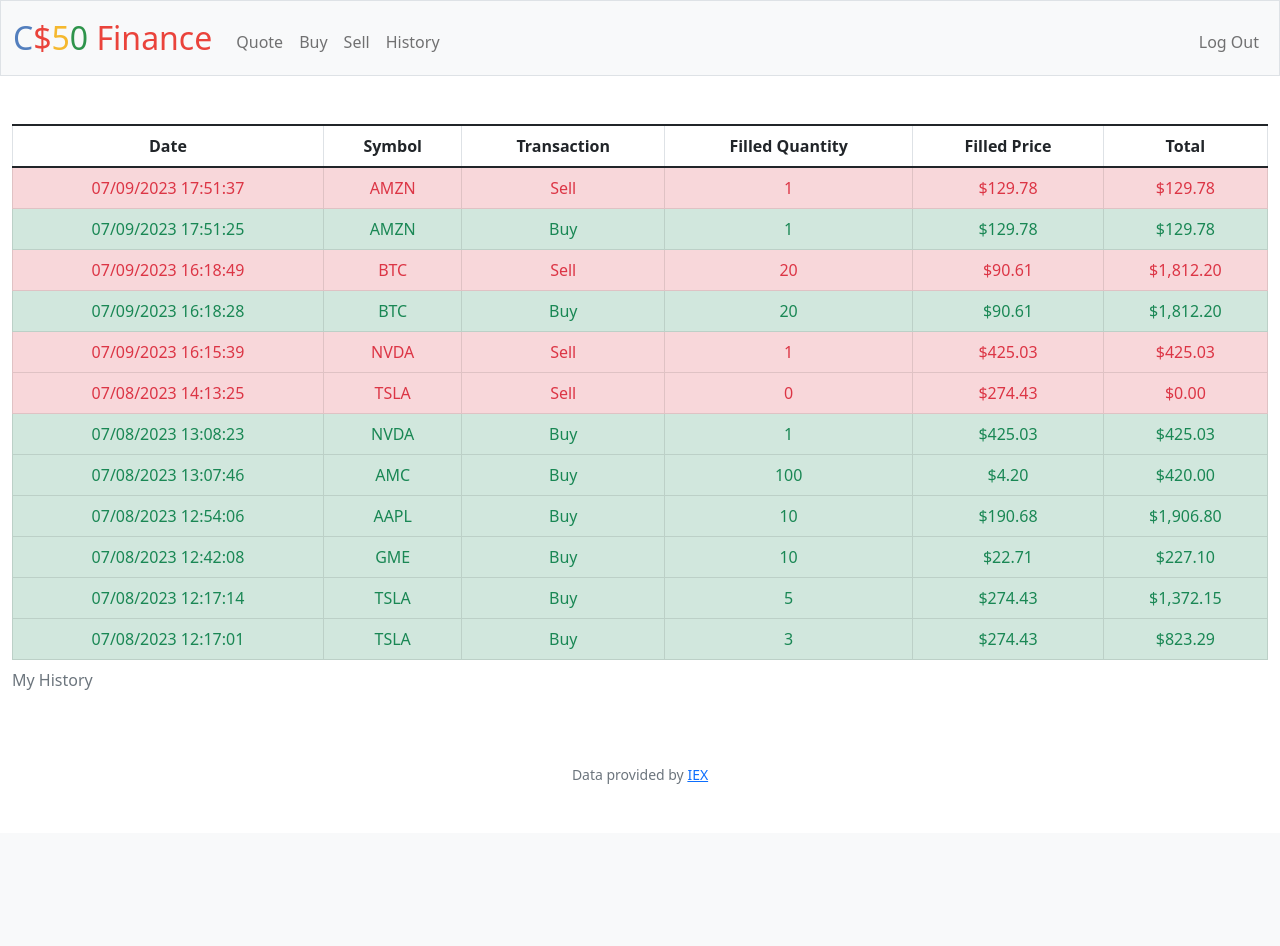
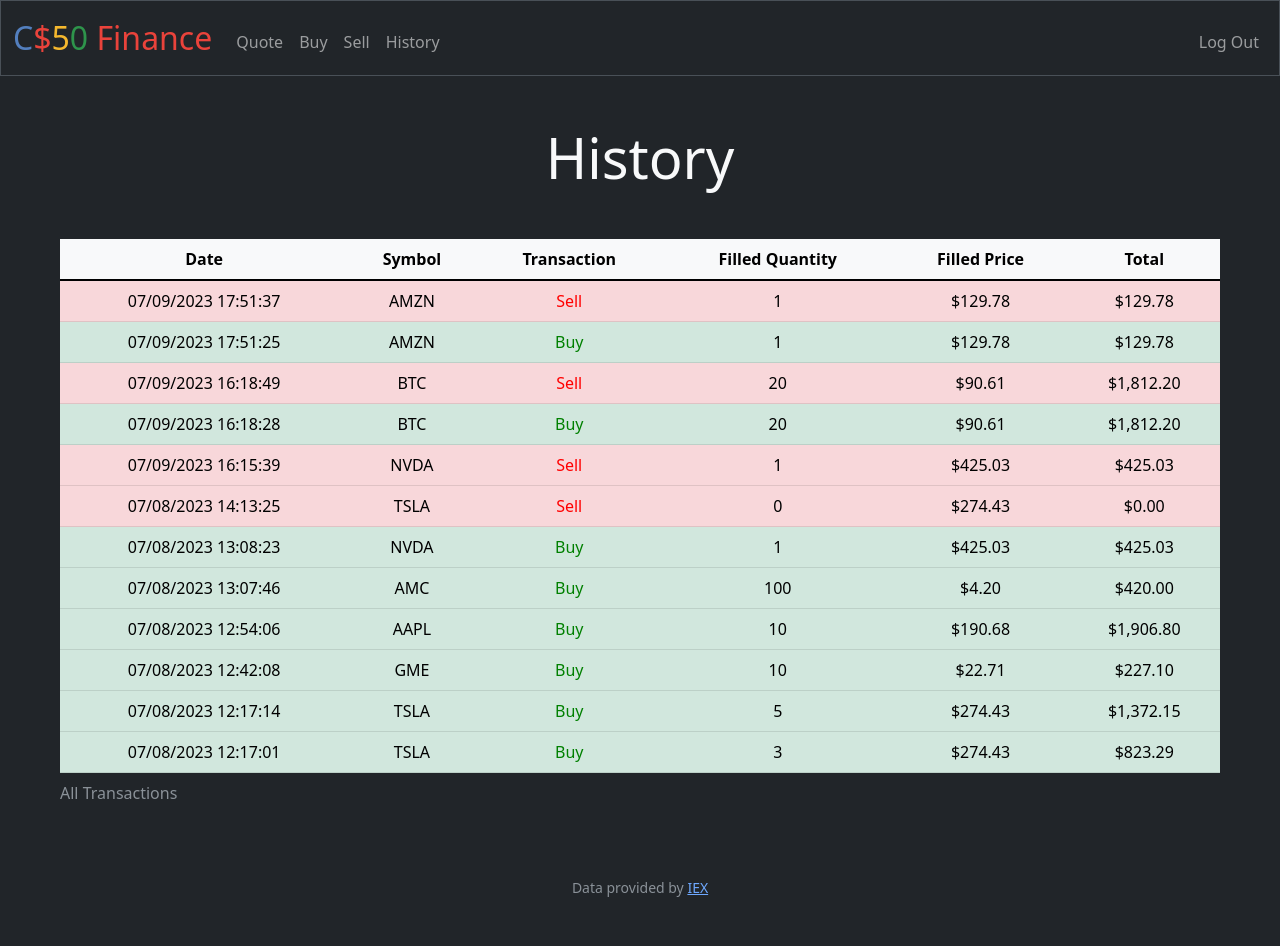
Before and after one commit to michael-hoang/cs50x, a Flask app: page /history in a window 1280 px wide. Before the commit the page ends 784 px from the top, so only its background shows below. Run offline with Flask 3, Linux system fonts and the light colour scheme; a user stored in the database is signed in; data comes from the database, SQL or seed files in the repository; some libraries are stand-ins or nearby versions.

Commit message:
Change to dark mode

```diff
--- a/Week 9 - Flask/Problem Set 9/finance/app.py
+++ b/Week 9 - Flask/Problem Set 9/finance/app.py
@@ -86,6 +86,7 @@
         total_cash=usd(total_cash[0]["cash"]),
         total_portfolio_value=usd(total_portfolio_value),
         portfolio=portfolio,
+        total_account_value=usd(total_cash[0]["cash"] + total_portfolio_value),
     )
 
 
--- a/Week 9 - Flask/Problem Set 9/finance/templates/buy.html
+++ b/Week 9 - Flask/Problem Set 9/finance/templates/buy.html
@@ -5,6 +5,8 @@
 {% endblock %}
 
 {% block main %}
+<h2 class="display-4 text-light mb-5">Buy</h2>
+
 <form action="/buy" method="post">
   <div class="input-group mb-3 mx-auto w-50">
     <input autocomplete="off" autofocus class="form-control" name="symbol" placeholder="Enter stock symbol" required
--- a/Week 9 - Flask/Problem Set 9/finance/templates/history.html
+++ b/Week 9 - Flask/Problem Set 9/finance/templates/history.html
@@ -5,8 +5,11 @@
 {% endblock %}
 
 {% block main %}
-<table class="table table-bordered">
-  <caption>My History</caption>
+<h2 class="display-4 text-light mb-5">History</h2>
+
+<div class="table-responsive ms-5 me-5">
+  <table class="table table-light">
+    <caption>All Transactions</caption>
     <thead>
       <tr>
         <th scope="col">Date</th>
@@ -18,19 +21,19 @@
       </tr>
     </thead>
 
-  <tbody>
+    <tbody class="table-group-divider">
       {% for trx in history %}
       {% if trx["quantity"] > 0 %}
-    <tr class="table-success text-success">
+      <tr class="table-success">
       {% else %}
-    <tr class="table-danger text-danger" >
+      <tr class="table-danger" >
       {% endif %}
         <td>{{ trx["date"] }}</td>
         <td>{{ trx["symbol"] }}</td>
         {% if trx["quantity"] > 0 %}
-      <td>Buy</td>
+        <td style="color: green">Buy</td>
         {% else %}
-      <td>Sell</td>
+        <td style="color: red;">Sell</td>
         {% endif %}
         <td>{{ abs(trx["quantity"]) }}</td>
         <td>{{ "${:,.2f}".format(trx["price"]) }}</td>
@@ -39,4 +42,5 @@
       {% endfor %}
     </tbody>
   </table>
+</div>
 {% endblock %}
--- a/Week 9 - Flask/Problem Set 9/finance/templates/layout.html
+++ b/Week 9 - Flask/Problem Set 9/finance/templates/layout.html
@@ -1,15 +1,15 @@
 <!DOCTYPE html>
 
-<html lang="en">
+<html lang="en" data-bs-theme="dark">
 
     <head>
 
         <meta charset="utf-8">
         <meta name="viewport" content="initial-scale=1, width=device-width">
 
-        <!-- http://getbootstrap.com/docs/5.1/ -->
-        <link crossorigin="anonymous" href="https://cdn.jsdelivr.net/npm/bootstrap@5.1.3/dist/css/bootstrap.min.css" integrity="sha384-1BmE4kWBq78iYhFldvKuhfTAU6auU8tT94WrHftjDbrCEXSU1oBoqyl2QvZ6jIW3" rel="stylesheet">
-        <script crossorigin="anonymous" src="https://cdn.jsdelivr.net/npm/bootstrap@5.1.3/dist/js/bootstrap.bundle.min.js" integrity="sha384-ka7Sk0Gln4gmtz2MlQnikT1wXgYsOg+OMhuP+IlRH9sENBO0LRn5q+8nbTov4+1p"></script>
+        <!-- http://getbootstrap.com/docs/5.3/ -->
+        <link href="https://cdn.jsdelivr.net/npm/bootstrap@5.3.0/dist/css/bootstrap.min.css" rel="stylesheet" integrity="sha384-9ndCyUaIbzAi2FUVXJi0CjmCapSmO7SnpJef0486qhLnuZ2cdeRhO02iuK6FUUVM" crossorigin="anonymous">
+        <script src="https://cdn.jsdelivr.net/npm/bootstrap@5.3.0/dist/js/bootstrap.bundle.min.js" integrity="sha384-geWF76RCwLtnZ8qwWowPQNguL3RmwHVBC9FhGdlKrxdiJJigb/j/68SIy3Te4Bkz" crossorigin="anonymous"></script>
 
         <!-- https://favicon.io/emoji-favicons/money-bag/ -->
         <link href="/static/favicon.ico" rel="icon">
@@ -22,7 +22,7 @@
 
     <body>
 
-        <nav class="bg-light border navbar navbar-expand-md navbar-light">
+        <nav class="bg-dark border navbar navbar-expand-md navbar-dark">
             <div class="container-fluid">
                 <a class="navbar-brand" href="/"><span class="blue">C</span><span class="red">$</span><span class="yellow">5</span><span class="green">0</span> <span class="red">Finance</span></a>
                 <button aria-controls="navbar" aria-expanded="false" aria-label="Toggle navigation" class="navbar-toggler" data-bs-target="#navbar" data-bs-toggle="collapse" type="button">
--- a/Week 9 - Flask/Problem Set 9/finance/templates/quote.html
+++ b/Week 9 - Flask/Problem Set 9/finance/templates/quote.html
@@ -5,6 +5,8 @@
 {% endblock %}
 
 {% block main %}
+<h2 class="display-4 text-light mb-5">Quote</h2>
+
 <form action="/quote" method="post">
   <div class="input-group mb-3 mx-auto w-50">
     <input autocomplete="off" autofocus class="form-control" name="symbol" placeholder="Search stock symbol" required
--- a/Week 9 - Flask/Problem Set 9/finance/templates/sell.html
+++ b/Week 9 - Flask/Problem Set 9/finance/templates/sell.html
@@ -5,6 +5,8 @@
 {% endblock %}
 
 {% block main %}
+<h2 class="display-4 text-light mb-5">Sell</h2>
+
 <form action="/sell" method="post">
   <div class="input-group mb-3 mx-auto w-50">
     <input autocomplete="off" autofocus class="form-control" name="symbol" placeholder="Enter stock symbol" required
```
Also changed, not shown: Week 9 - Flask/Problem Set 9/finance/templates/index.html (+28 -5 lines). Lines whose indentation alone changed are shown as unchanged.
